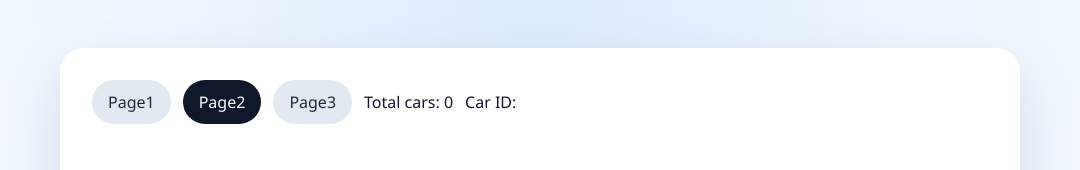
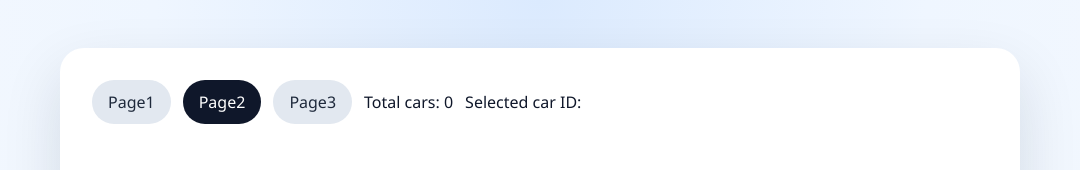
Before and after one commit to GiuranRadu/react-rtk-practice, a React (Vite) app: page /page2 in a window 1280 px wide. Shown: the top 170 px of the page, without its empty margins (100-1180 px from the left). Built offline with nearby package versions, Linux system fonts and the light colour scheme; the HTML template or start-up script is replaced by a standard one.

Commit message:
work in progress

```diff
--- a/src/Components/Navbar.jsx
+++ b/src/Components/Navbar.jsx
@@ -27,7 +27,7 @@ const Navbar = () => {
                 Page3
             </NavLink>
             <p>Total cars: {cars.length}</p>
-            <p>Car ID: {currentCar}</p>
+            <p>Selected car ID: {currentCar}</p>
         </nav>
 
     )
```
